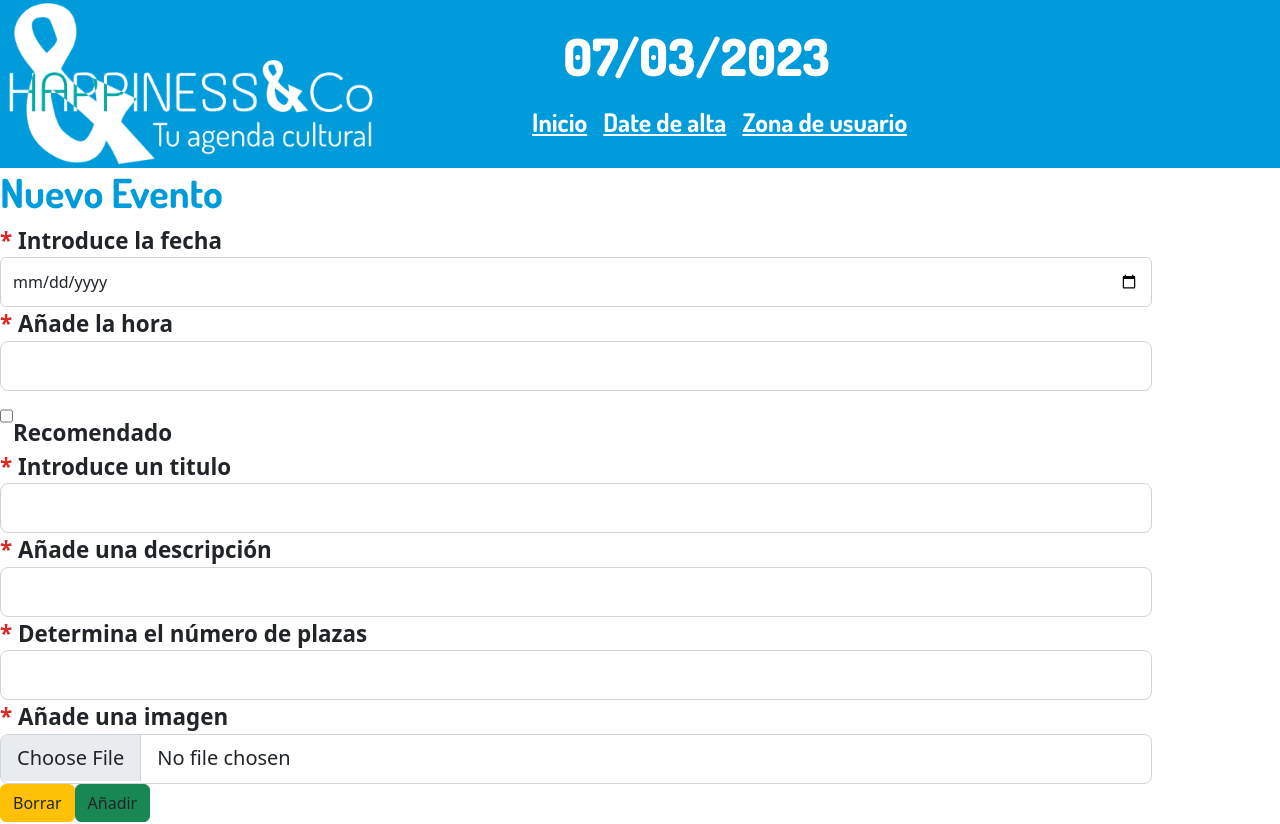
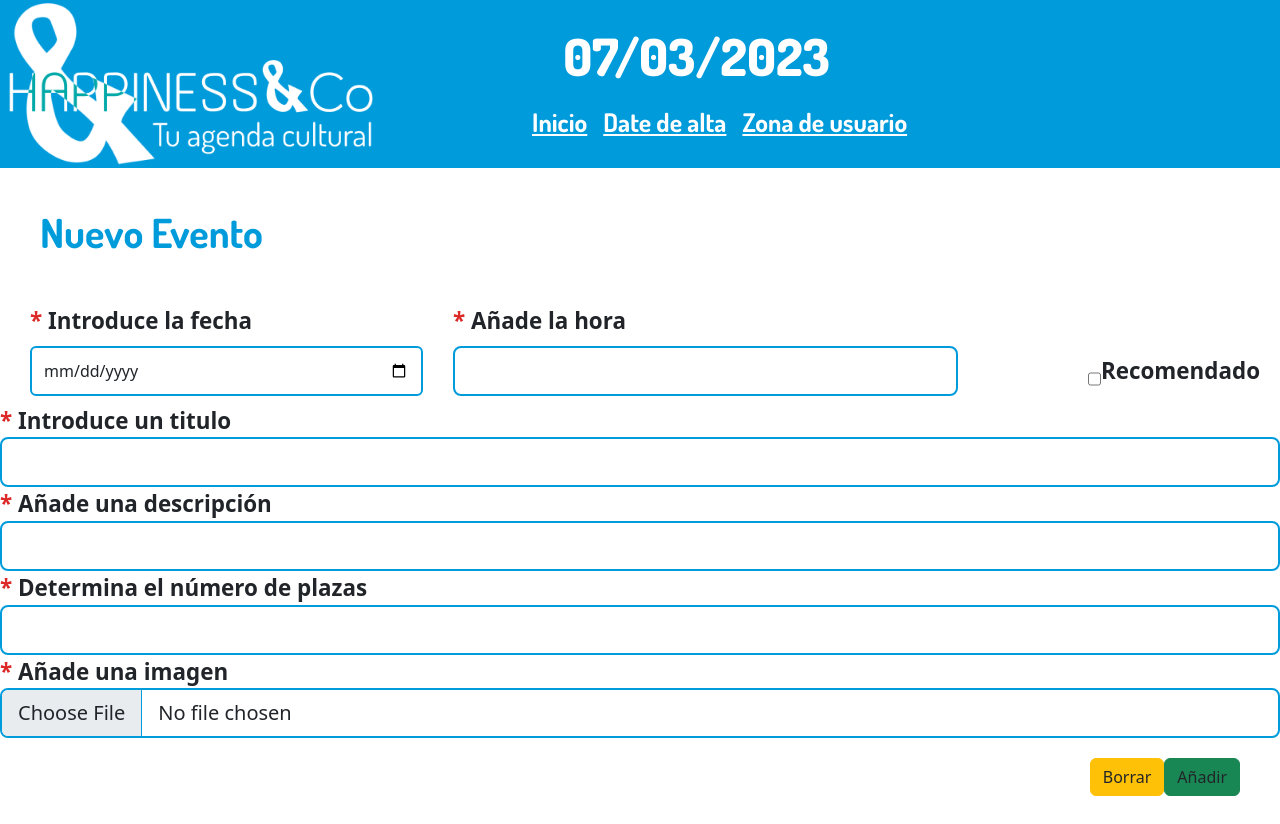
Before and after one commit to Vitoria-Oli/Upcoming-Events, a Vue app in the folder src/main/frontend/upcoming-events/: page /AddEvents in a window 1280 px wide. Shown: the top 824 px of the page. Built offline with nearby package versions, Linux system fonts and the light colour scheme.

Commit message:
created addevents and modifyevents

```diff
--- a/src/main/frontend/upcoming-events/src/components/Footer.vue
+++ b/src/main/frontend/upcoming-events/src/components/Footer.vue
@@ -31,6 +31,7 @@ window.onload = function formDate() {
             <li>Registrate</li>
             <li>Zona de usuario</li>
             <router-link to="/AddEvents"><li>Zona de administración</li></router-link>
+            <router-link to="/ModifyEvents"><li>Zona de administración</li></router-link>
         </ol>
     </div>
 </footer>
--- a/src/main/frontend/upcoming-events/src/views/AddEvents.vue
+++ b/src/main/frontend/upcoming-events/src/views/AddEvents.vue
@@ -9,6 +9,8 @@ import Footer from "../components/Footer.vue";
 
 
   <form id="form">
+
+    <div class = "formtwo">
 
       <div class="dateFields">
         <label for="name"><span class="Asterisk">* </span>Introduce la fecha</label>
@@ -26,13 +28,13 @@ import Footer from "../components/Footer.vue";
         id="hora"
         />
       </div>
-        <div>
+      <div class="check">
         <input
         type="checkbox"
         />
         <label for="name"> Recomendado</label>
       </div>
-        <!-- </div> -->
+    </div>
 
 
     <div class="form-group">
@@ -92,6 +94,8 @@ import Footer from "../components/Footer.vue";
 
 <style lang="scss" scoped>
 @import "../assets/scss/Variables.scss";
+
+style>
   #form{
   width: 90%;
 }
@@ -107,18 +111,45 @@ label{
   font-family: Dosis;
   color: $Blue;
   font-weight: bold;
+  padding: 40px;
+
+}
+ .formtwo{
+  display: flex;
+
+  .dateFields{
+    display: flex;
+    // flex-direction: column;
+    flex-wrap: wrap;
+    margin-left:30px;
+
+
+  }
+
 
 }
 #form{
-  // display: flex;
-  align-items: center;
-  .dateFields{
-    display: flex;
+  display:flex;
   flex-direction: column;
-  }
-
 }
 input{
   height: 50px;
+  border: solid 2px $Blue;
 }
+
+#buttons-box{
+  display: flex;
+  align-self: end;
+  margin-top: 20px;
+  margin-right: 40px;
+}
+
+.check{
+  display: flex;
+  flex-direction: row;
+  align-content: end;
+  margin-left: 130px;
+  margin-top: 50px;
+}
+
 </style>
--- a/src/main/frontend/upcoming-events/src/views/ModifyEvents.vue
+++ b/src/main/frontend/upcoming-events/src/views/ModifyEvents.vue
@@ -5,75 +5,77 @@ import Footer from "../components/Footer.vue";
 
 <template>
   <Header></Header>
-    <h1>MODIFICAR EVENTO</h1>
+  <h1>Modificar Evento</h1>
+
 
   <form id="form">
-      <div class="form-group">
+
+    <div class = "formtwo">
+
+      <div class="dateFields">
+        <label for="name"><span class="Asterisk">* </span>Introduce la fecha</label>
         <input
-
         type="date"
         class="form-control"
         id="date"
-          placeholder="Introduce una fecha"
-          required
         />
       </div>
-      <div class="form-group">
+      <div class="dateFields">
+        <label for="name"><span class="Asterisk">* </span>Añade la hora</label>
         <input
-
         type="text"
         class="form-control form-control-lg"
         id="hora"
-          placeholder="Añade la hora"
-          required
         />
       </div>
+      <div class="check">
+        <input
+        type="checkbox"
+        />
+        <label for="name"> Recomendado</label>
+      </div>
+    </div>
+
+
     <div class="form-group">
+      <label for="name"><span class="Asterisk">* </span>Introduce un titulo</label>
       <input
-
         type="text"
         class="form-control form-control-lg"
         id="titulo"
-          placeholder="Introduce un titulo"
-          required
+        />
+
+    </div>
+
+    <div class="form-group">
+      <label for="name"><span class="Asterisk">* </span>Añade una descripción</label>
+      <input
+        type="text"
+        class="form-control form-control-lg"
+        id="description"
+        />
+
+    </div>
+
+    <div class="form-group">
+      <label for="name"><span class="Asterisk">* </span>Determina el número de plazas</label>
+      <input
+        type="number"
+        class="form-control form-control-lg"
+        id="plazas"
       />
     </div>
 
     <div class="form-group">
+      <label for="name"><span class="Asterisk">* </span>Añade una imagen</label>
       <input
-
-          type="text"
+         type="file"
         class="form-control form-control-lg"
-          id="description"
-          placeholder="Añade una descripción"
-          required
+        id="file"
       />
     </div>
 
-      <div class="form-group">
-        <input
-
-          type="number"
-          class="form-control form-control-lg"
-          id="plazas"
-          placeholder="Determina el número de plazas"
-          required
-        />
-      </div>
-
-      <div class="form-group">
-        <input
-
-          type="file"
-          class="form-control form-control-lg"
-          id="file"
-          placeholder="Añade una imagen"
-          color= $Black:
-          required
-        />
-      </div>
-      <div class="d-grid gap-2 d-md-flex justify-content-md-end">
-
+    <div id="buttons-box">
       <button
         type="button"
         class="btn btn-warning"
@@ -92,8 +94,62 @@ import Footer from "../components/Footer.vue";
 
 <style lang="scss" scoped>
 @import "../assets/scss/Variables.scss";
-  *{
+
+style>
+  #form{
+  width: 90%;
+}
+label{
+        font-weight: bold;
+        font-size: 1.4em;
+        .Asterisk{
+        color: $Red;
+      }
+      }
+
+      h1{
   font-family: Dosis;
   color: $Blue;
+  font-weight: bold;
+  padding: 40px;
+
 }
+ .formtwo{
+  display: flex;
+
+  .dateFields{
+    display: flex;
+    // flex-direction: column;
+    flex-wrap: wrap;
+    margin-left:30px;
+
+
+  }
+
+
+}
+#form{
+  display:flex;
+  flex-direction: column;
+}
+input{
+  height: 50px;
+  border: solid 2px $Blue;
+}
+
+#buttons-box{
+  display: flex;
+  align-self: end;
+  margin-top: 20px;
+  margin-right: 40px;
+}
+
+.check{
+  display: flex;
+  flex-direction: row;
+  align-content: end;
+  margin-left: 130px;
+  margin-top: 50px;
+}
+
 </style>
```
Lines whose indentation alone changed are shown as unchanged.
